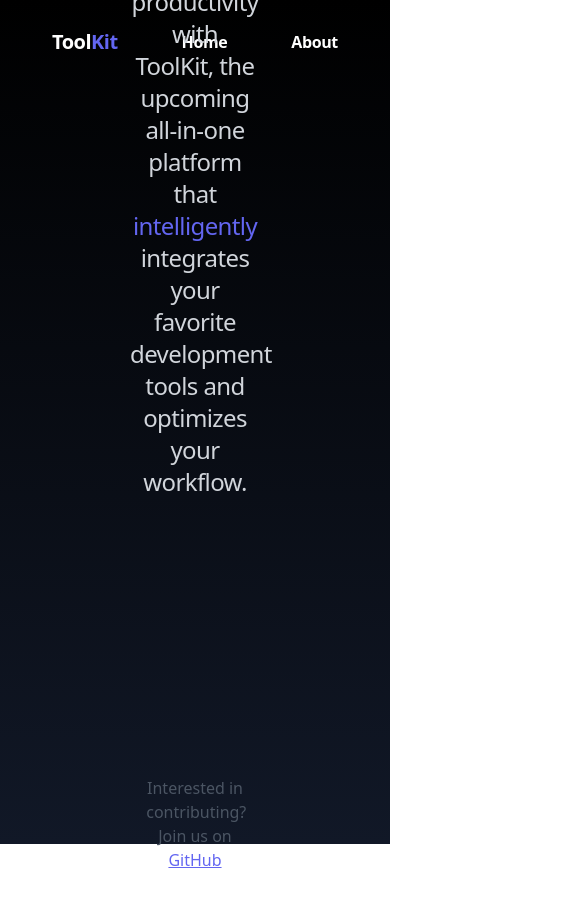
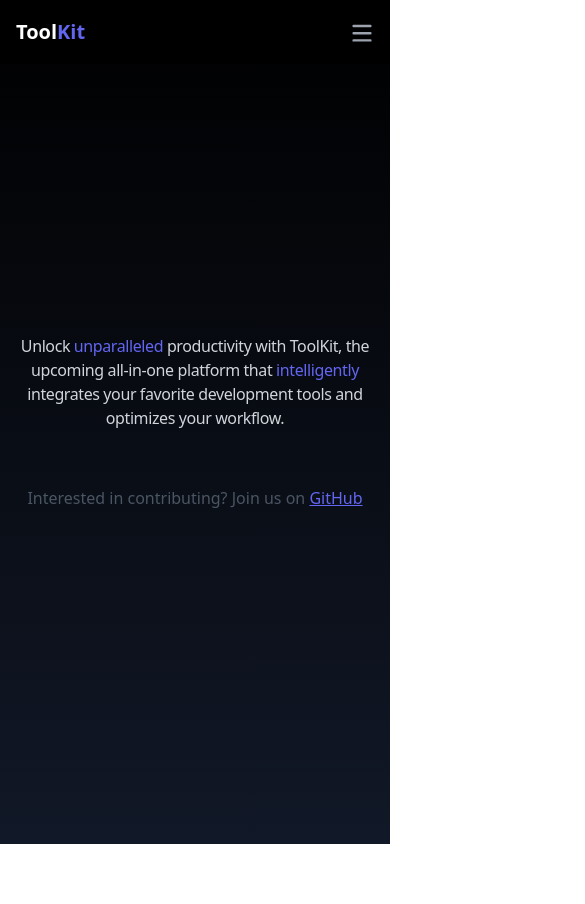
Before and after one commit to dallenpyrah/toolkit, a Next.js app: page / in a window 390 px wide. Shown: the top 904 px of the page, 585 px wide, since content can reach past the window. After the commit the page ends 844 px from the top, so only its background shows below. Built offline with nearby package versions, Linux system fonts and the light colour scheme.

Commit message:
make landing page responsive

```diff
--- a/src/components/home-nav-bar/home-nav-bar-list-item.tsx
+++ b/src/components/home-nav-bar/home-nav-bar-list-item.tsx
@@ -18,7 +18,7 @@ export const HomeNavBarListItem = ({
     <h1
       className={`${
         pathname == path ? "text-indigo-500" : "text-white"
-      } transition cursor-pointer text-md font-bold ml-10 tracking-tight text-white p-3 hover:text-gray-500`}
+      } transition cursor-pointer text-base text-sm lg:text-lg font-bold tracking-tight text-white p-3 hover:text-gray-500`}
       onClick={() => void navigate(path)}
     >
       {title}
--- a/src/components/home-nav-bar/home-nav-bar.tsx
+++ b/src/components/home-nav-bar/home-nav-bar.tsx
@@ -1,20 +1,94 @@
-import { useRouter } from "next/router";
-import { HomeNavBarListItem } from "~/components/home-nav-bar/home-nav-bar-list-item";
+import { useState } from 'react';
+import { useRouter } from 'next/router';
+import { HomeNavBarListItem } from '~/components/home-nav-bar/home-nav-bar-list-item';
 
 export const HomeNavBar = () => {
+  const router = useRouter();
+  const [isMenuOpen, setIsMenuOpen] = useState(false);
+
+  const toggleMenu = () => {
+    setIsMenuOpen(!isMenuOpen);
+  };
+
   return (
-    <div>
-      <div className="flex items-center ml-10 mt-4">
-        <div className="flex items-center">
-          <h1 className="text-xl font-extrabold tracking-tight text-white p-3">
-            Tool<span className="text-indigo-500">Kit</span>
-          </h1>
-          <HomeNavBarListItem path={'/'} title={'Home'} />
-          <HomeNavBarListItem path={'/about'} title={'About'} />
-          <HomeNavBarListItem path={'/sponsor'} title={'Sponsor'}/>
-          <HomeNavBarListItem path={'https://github.com/dallenpyrah/toolkit'} title={'Github'}/>
+    <nav className="fixed lg:relative top-0 left-0 right-0 z-50 bg-black">
+      <div className="max-w-7xl mx-auto px-4 sm:px-6 lg:px-8">
+        <div className="flex items-center justify-between h-16">
+          <div className="flex-shrink-0">
+            <h1 className="text-white text-xl font-bold">
+              Tool<span className="text-indigo-500">Kit</span>
+            </h1>
+          </div>
+          <div className="hidden sm:block">
+            <div className="flex items-center">
+              <HomeNavBarListItem path={'/'} title={'Home'} />
+              <HomeNavBarListItem path={'/about'} title={'About'} />
+              <HomeNavBarListItem path={'/sponsor'} title={'Sponsor'} />
+              <HomeNavBarListItem
+                path={'https://github.com/dallenpyrah/toolkit'}
+                title={'Github'}
+                isExternal
+              />
+            </div>
+          </div>
+          <div className="-mr-2 flex items-center sm:hidden">
+            <button
+              type="button"
+              className="inline-flex items-center justify-center p-2 rounded-md text-gray-400 hover:text-white focus:outline-none focus:text-white"
+              aria-label="Toggle menu"
+              onClick={toggleMenu}
+            >
+              {isMenuOpen ? (
+                <svg viewBox="0 0 20 20" fill="currentColor" className="w-6 h-6">
+                  <path
+                    fillRule="evenodd"
+                    d="M14.95 14.95a.999.999 0 11-1.414 1.414l-8-8a.999.999 0 010-1.414l8-8a.999.999 0 111.414 1.414L6.414 10l8.536 8.536z"
+                    clipRule="evenodd"
+                  />
+                </svg>
+              ) : (
+                <svg viewBox="0 0 20 20" fill="currentColor" className="w-6 h-6">
+                  <path
+                    fillRule="evenodd"
+                    d="M3 4h14a1 1 0 010 2H3a1 1 0 110-2zm0 6h14a1 1 0 010 2H3a1 1 0 010-2zm0 6h14a1 1 0 010 2H3a1 1 0 110-2z"
+                    clipRule="evenodd"
+                  />
+                </svg>
+              )}
+            </button>
+          </div>
         </div>
       </div>
-    </div>
+      {isMenuOpen && (
+        <div className="sm:hidden">
+          <div className="px-2 pt-2 pb-3 space-y-1">
+            <HomeNavBarListItem
+              path="/"
+              title="Home"
+              isActive={router.pathname === '/'}
+              onClick={toggleMenu}
+            />
+            <HomeNavBarListItem
+              path="/about"
+              title="About"
+              isActive={router.pathname === '/about'}
+              onClick={toggleMenu}
+            />
+            <HomeNavBarListItem
+              path="/sponsor"
+              title="Sponsor"
+              isActive={router.pathname === '/sponsor'}
+              onClick={toggleMenu}
+            />
+            <HomeNavBarListItem
+              path="https://github.com/dallenpyrah/toolkit"
+              title="Github"
+              isExternal
+              onClick={toggleMenu}
+            />
+          </div>
+        </div>
+      )}
+    </nav>
   );
-}
+};
--- a/src/pages/index.tsx
+++ b/src/pages/index.tsx
@@ -1,4 +1,4 @@
-import { type NextPage } from "next";
+import { NextPage } from "next";
 import Head from "next/head";
 import Link from "next/link";
 import { HomeNavBar } from "~/components/home-nav-bar/home-nav-bar";
@@ -9,23 +9,19 @@ const Home: NextPage = () => {
       <Head>
         <title>ToolKit</title>
       </Head>
-      <main className="flex h-screen min-h-screen flex-col bg-gradient-to-b from-black to-gray-900">
+      <main className="flex flex-col h-screen w-screen bg-gradient-to-b from-black to-gray-900">
         <HomeNavBar />
-        <div className="grid grid-rows-2 items-center text-center h-full">
-          <div className="flex items-end mt-20 justify-center h-full">
-            <h2 className="w-1/3 text-2xl font-medium tracking-tight text-gray-300 pb-8">
-              Unlock <span className={"text-indigo-500"}>unparalleled</span> productivity with ToolKit,
-              the upcoming all-in-one platform that <span className={"text-indigo-500"}>intelligently</span> integrates your favorite development tools and optimizes your workflow.
-            </h2>
-          </div>
-          <div className="flex items-end justify-center h-full mb-20">
-            <p className="w-1/4 mt-6 text-gray-600">
-              Interested in contributing? Join us on{' '}
-              <Link href="https://github.com/dallenpyrah/toolkit" className={"text-indigo-500 underline"}>
-                GitHub
-              </Link>
-            </p>
-          </div>
+        <div className="flex flex-col items-center justify-center flex-1 py-20 px-4 text-center">
+          <h2 className="lg:w-1/2 w-full text-base sm:text-2xl font-medium tracking-tight text-gray-300 pb-8">
+            Unlock <span className="text-indigo-500">unparalleled</span> productivity with ToolKit,
+            the upcoming all-in-one platform that <span className="text-indigo-500">intelligently</span> integrates your favorite development tools and optimizes your workflow.
+          </h2>
+          <p className="w-full mt-6 text-gray-600">
+            Interested in contributing? Join us on{' '}
+            <Link href="https://github.com/dallenpyrah/toolkit" className="text-indigo-500 underline">
+              GitHub
+            </Link>
+          </p>
         </div>
       </main>
     </>
--- a/src/pages/sponsor.tsx
+++ b/src/pages/sponsor.tsx
@@ -15,10 +15,10 @@ const SponsorPage: NextPage = () => {
             <h1 className="text-4xl font-extrabold tracking-tight text-gray-50 sm:text-5xl md:text-6xl">
               Sponsor<span className={'text-indigo-500'}></span>
             </h1>
-            <p className="mt-3 text-base text-gray-500 sm:mt-5 sm:text-lg sm:max-w-4xl sm:mx-auto md:mt-5 md:text-xl">
+            <p className="mt-3 px-5 text-base text-gray-500 sm:mt-5 sm:text-lg sm:max-w-4xl sm:mx-auto md:mt-5 md:text-xl">
               We appreciate your support! By sponsoring our GitHub repository, you&apos;re helping us continue to develop and maintain ToolKit.
             </p>
-            <div className="mt-20 space-y-10">
+            <div className="mt-20 space-y-10 px-5">
               <div className="bg-gray-800 rounded-lg p-6 text-center">
                 <h2 className="text-2xl font-bold text-gray-50 mb-4">Support Tool<span className={'text-indigo-500'}>Kit</span></h2>
                 <p className="text-gray-500">
```
Also changed, not shown: src/pages/about.tsx (+11 -11 lines).
